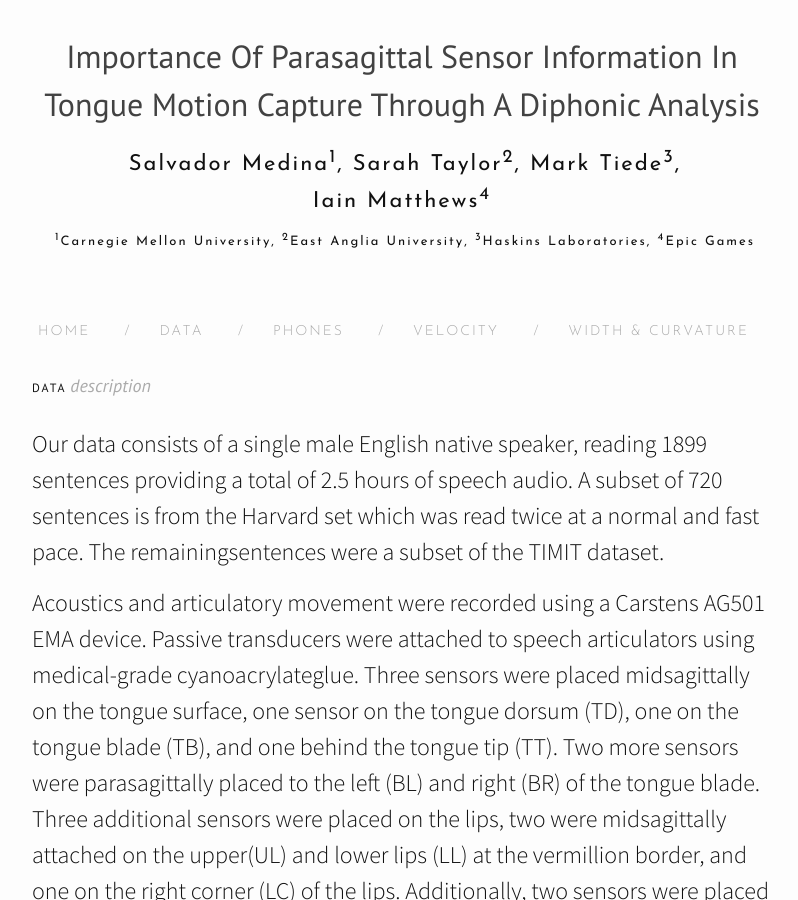
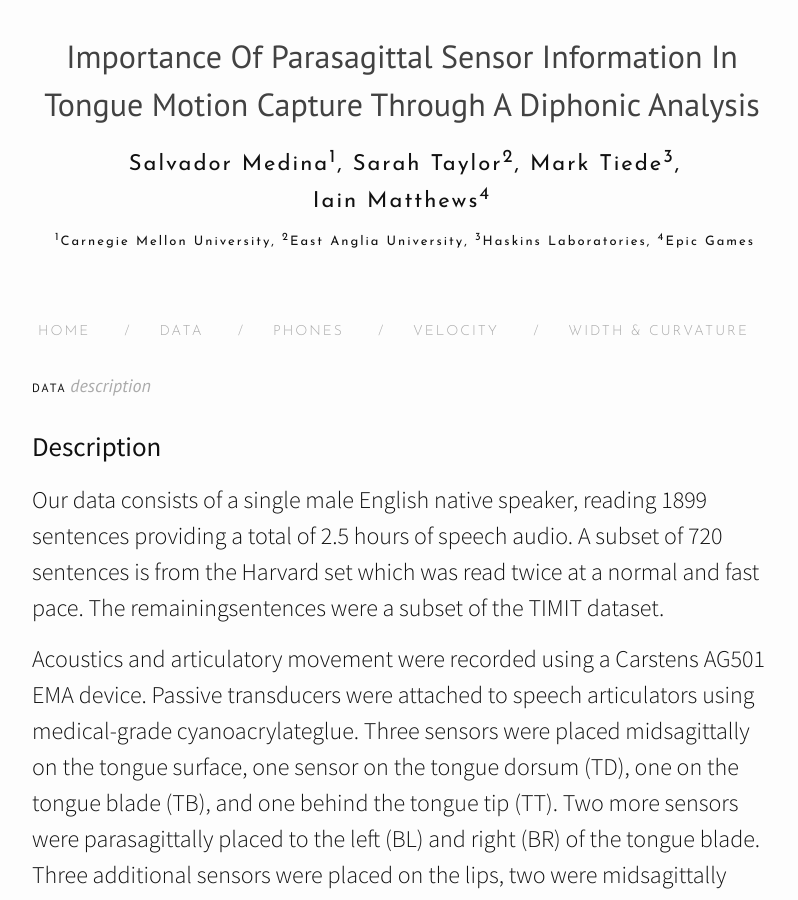
Before and after one commit to salmedina/ContinuousTongueMotionAnalysis, a Jekyll site: the page built from data.md, in a window 1280 px wide and 900 px high. Shown: the whole window, without its empty margins (238-1036 px from the left). Built offline with Jekyll 4.4.1, drawn with Linux system fonts in a browser that asks for light colours; nearby versions of some CDN libraries.

Commit message:
Add description header to data section

```diff
--- a/data.md
+++ b/data.md
@@ -7,13 +7,13 @@ tagline: "Description"
 ---
 
 <div class="intro"><br>
-<p>
-    Our data consists of a single male English native speaker, reading 1899 sentences providing a total of 2.5 hours of speech audio. A subset of 720 sentences is from the Harvard set which was read twice at a normal and fast pace. The remainingsentences were a subset of the TIMIT dataset.
-</p>
-<p>
-    Acoustics and articulatory movement were recorded using a Carstens AG501 EMA device. Passive transducers were attached to speech articulators using medical-grade cyanoacrylateglue. Three sensors were placed midsagittally on the tongue surface, one sensor on the tongue dorsum (TD), one on the tongue blade (TB), and one behind the tongue tip (TT). Two more sensors were parasagittally placed to the left (BL) and right (BR) of the tongue blade. Three additional sensors were placed on the lips, two were midsagittally attached on the upper(UL) and lower lips (LL) at the vermillion border, and one on the right corner (LC) of the lips. Additionally, two sensors were placed on the jaw on the gingiva below the medial incisors (LI)and between the canine and first premolar (LJ).
-</p>
-
+    <h1>Description</h1>
+    <p>
+        Our data consists of a single male English native speaker, reading 1899 sentences providing a total of 2.5 hours of speech audio. A subset of 720 sentences is from the Harvard set which was read twice at a normal and fast pace. The remainingsentences were a subset of the TIMIT dataset.
+    </p>
+    <p>
+        Acoustics and articulatory movement were recorded using a Carstens AG501 EMA device. Passive transducers were attached to speech articulators using medical-grade cyanoacrylateglue. Three sensors were placed midsagittally on the tongue surface, one sensor on the tongue dorsum (TD), one on the tongue blade (TB), and one behind the tongue tip (TT). Two more sensors were parasagittally placed to the left (BL) and right (BR) of the tongue blade. Three additional sensors were placed on the lips, two were midsagittally attached on the upper(UL) and lower lips (LL) at the vermillion border, and one on the right corner (LC) of the lips. Additionally, two sensors were placed on the jaw on the gingiva below the medial incisors (LI)and between the canine and first premolar (LJ).
+    </p>
 </div>
 
 <div class="teaser">
```
